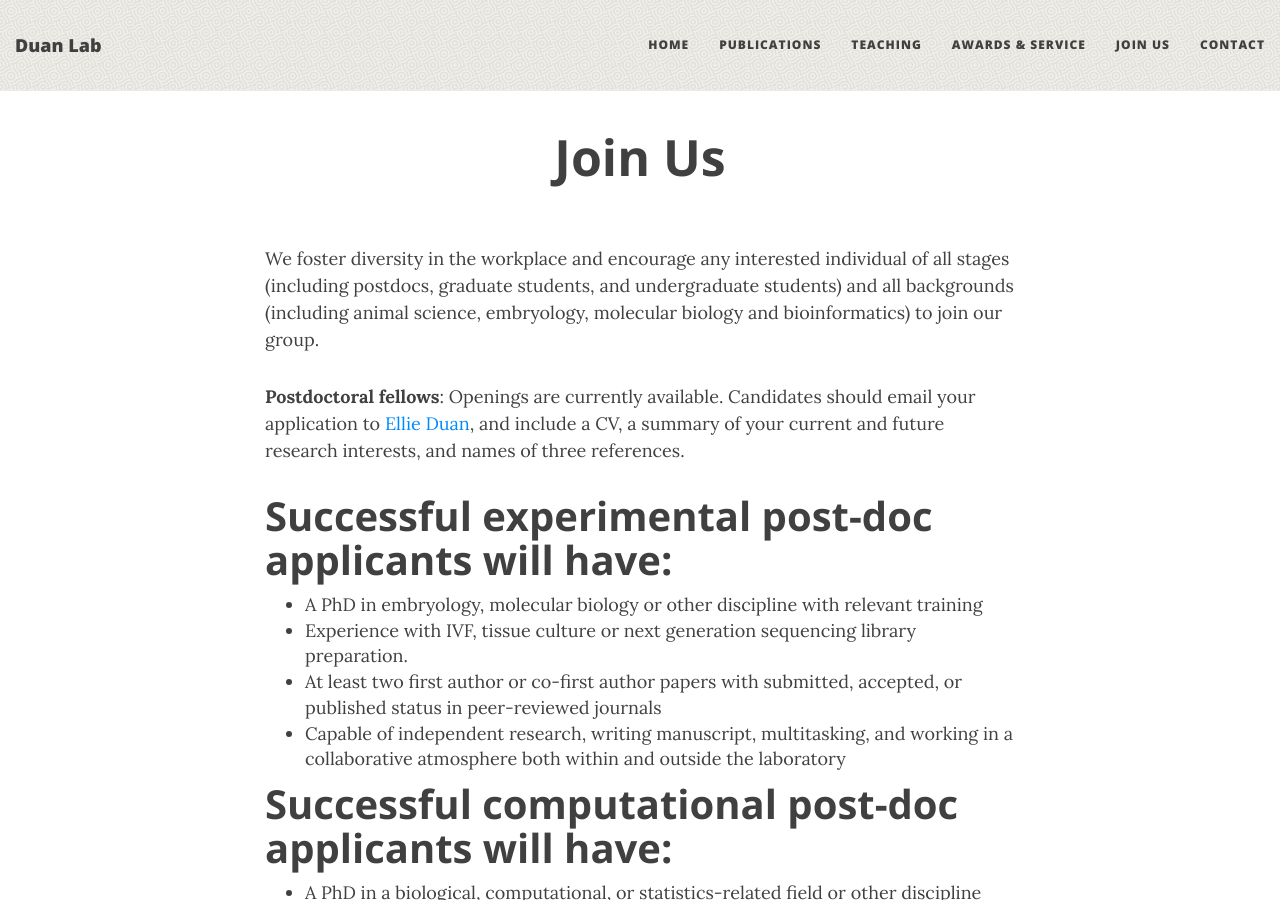
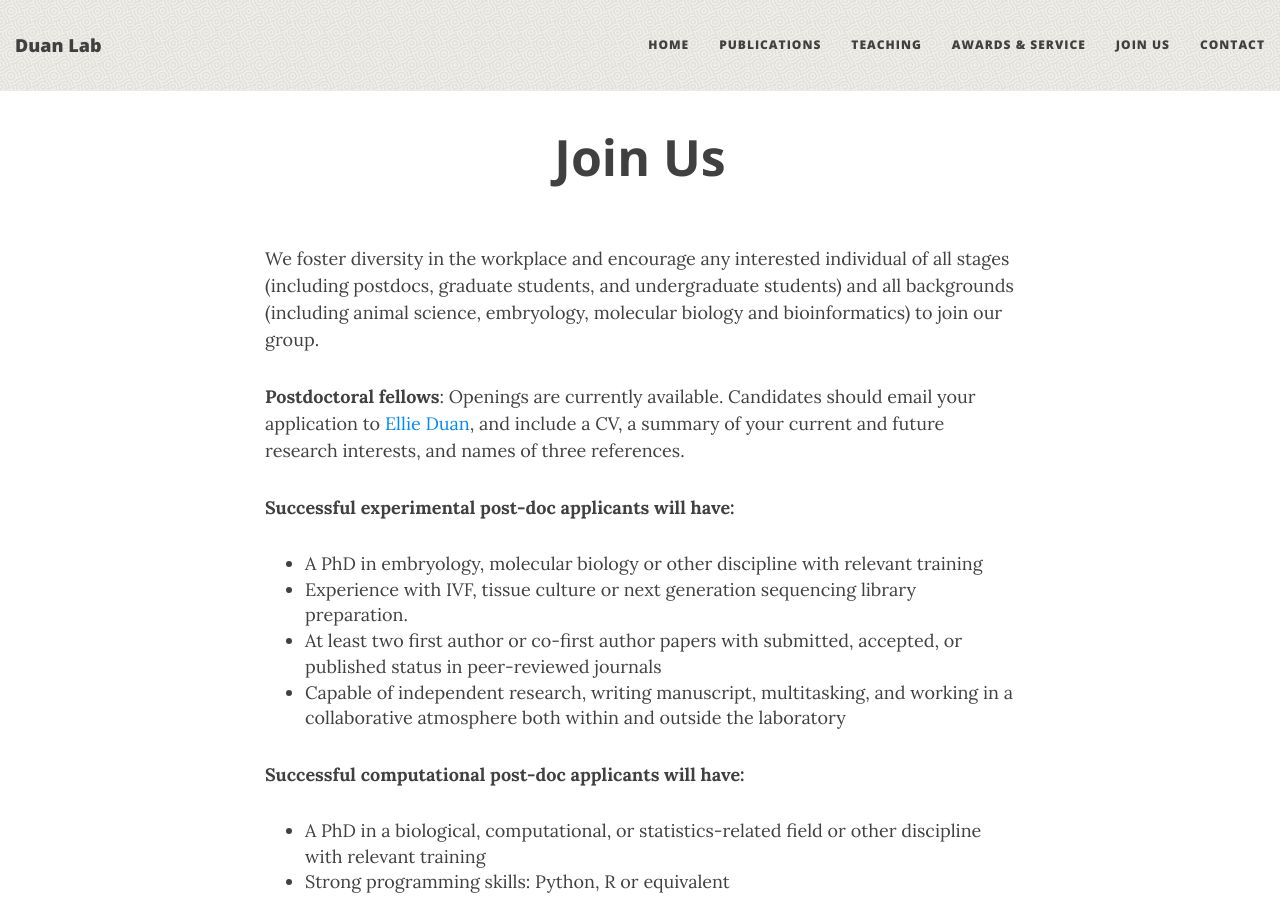
Before and after one commit to EllieDuan/EllieDuan.github.io, a Jekyll site: the page built from join_us.md, in a window 1280 px wide and 900 px high. Built offline with Jekyll 4.4.1, drawn with Linux system fonts in a browser that asks for light colours; nearby versions of some CDN libraries.

```diff
--- a/join_us.md
+++ b/join_us.md
@@ -9,14 +9,14 @@ We foster diversity in the workplace and encourage any interested individual of
 
 **Postdoctoral fellows**: Openings are currently available. Candidates should email your application to [Ellie Duan](jingyue.duan@gmail.com), and include a CV, a summary of your current and future research interests, and names of three references.
 
-#### Successful experimental post-doc applicants will have:
+**Successful experimental post-doc applicants will have:**
 * A PhD in embryology, molecular biology or other discipline with relevant training
 * Experience with IVF, tissue culture or next generation sequencing library preparation.
 * At least two first author or co-first author papers with submitted, accepted, or published status in peer-reviewed journals
 * Capable of independent research, writing manuscript, multitasking, and working in a collaborative atmosphere both within and outside the laboratory
 
 
-#### Successful computational post-doc applicants will have:
+**Successful computational post-doc applicants will have:**
 
 * A PhD in a biological, computational, or statistics-related field or other discipline with relevant training
 * Strong programming skills: Python, R or equivalent
```
